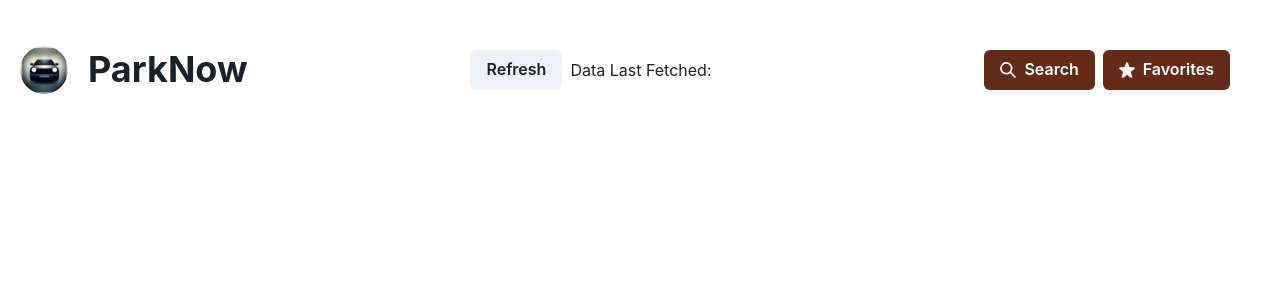
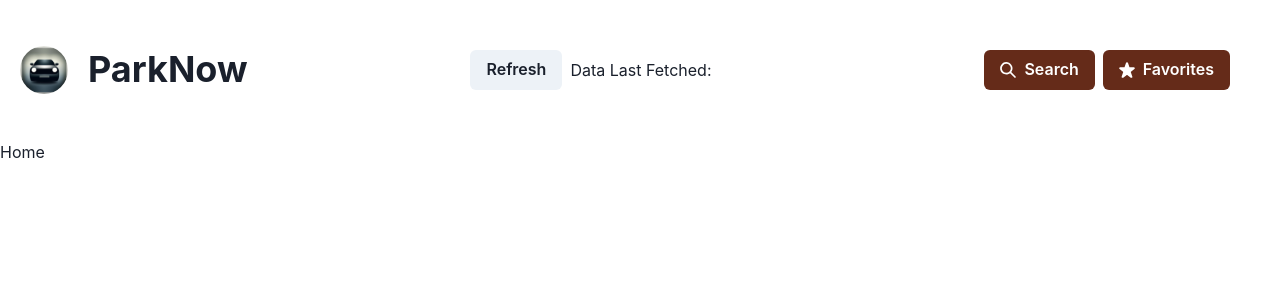
Before and after one commit to kiblykat/ParkNow, a React (Create React App) app: page /#/ in a window 1280 px wide. Shown: the top 300 px of the page. Built offline with nearby package versions, Linux system fonts and the light colour scheme.

Commit message:
Added Home index component. todo: Home

```diff
--- a/src/App.js
+++ b/src/App.js
@@ -1,13 +1,15 @@
-import { BrowserRouter, HashRouter, Route, Routes } from "react-router-dom";
+import { HashRouter, Route, Routes } from "react-router-dom";
 import RootLayout from "./layouts/RootLayout";
 import Search from "./pages/Search";
 import Favorites from "./pages/Favorites";
+import Home from "./pages/Home";
 
 function App() {
   return (
     <HashRouter>
       <Routes>
         <Route path="/" element={<RootLayout />}>
+          <Route index element={<Home />} />
           <Route path="search" element={<Search />} />
           <Route path="favorites" element={<Favorites />} />
         </Route>
--- /dev/null
+++ b/src/pages/Home.jsx
@@ -0,0 +1,5 @@
+import React from "react";
+
+export default function Home() {
+  return <div>Home</div>;
+}
```
